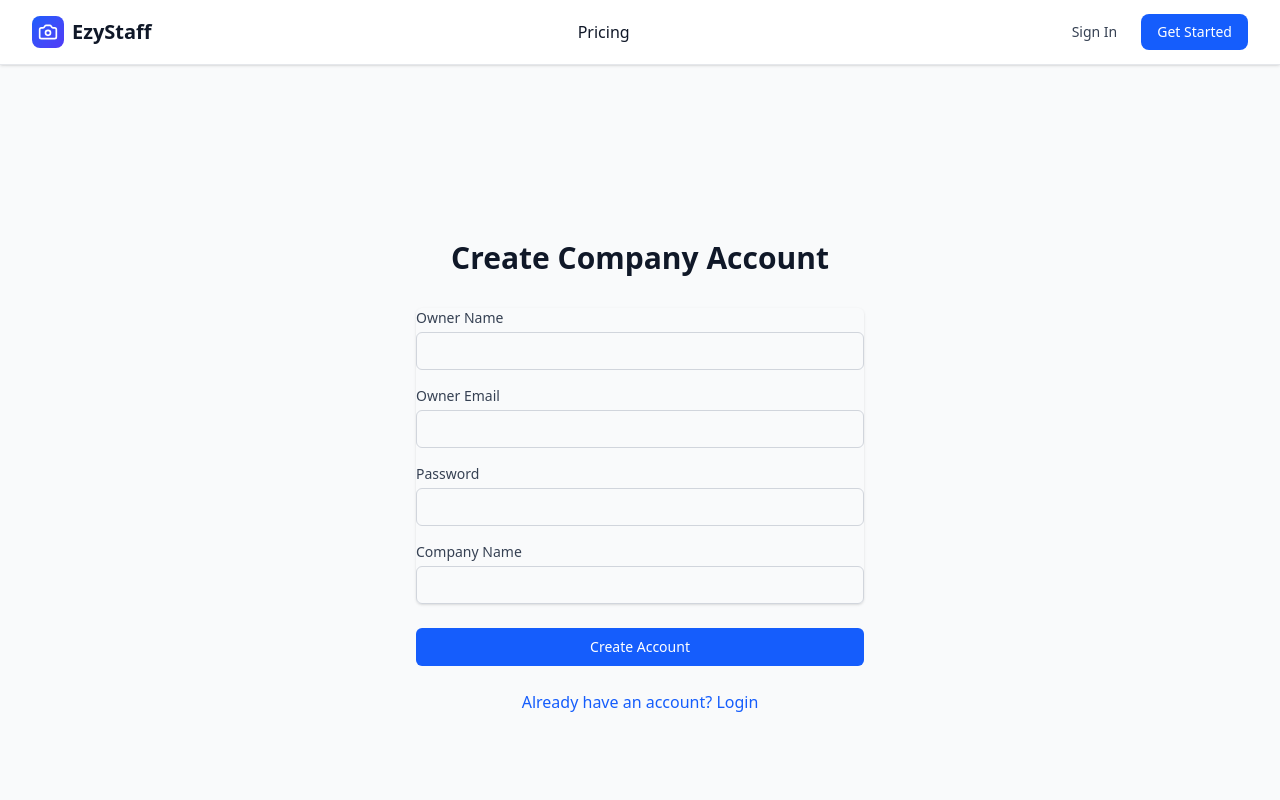
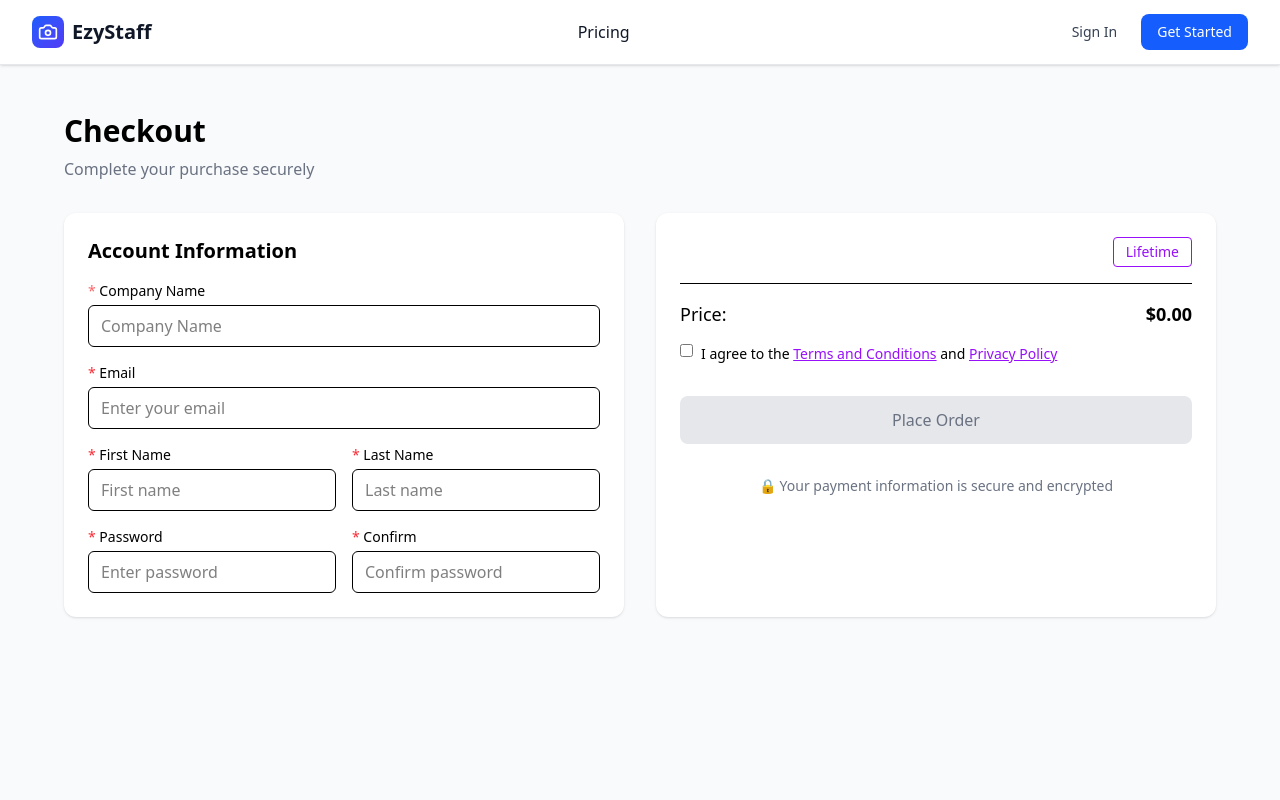
Before and after one commit to AnamulHaqueN/mini-screenshot-activity-tracker, a Next.js app in the folder apps/frontend/: page /register in a window 1280 px wide. Shown: the top 800 px of the page. Built offline with nearby package versions, Linux system fonts and the light colour scheme; no server answers.

Commit message:
refector: enhance Register component layout and improve form validation

```diff
--- a/apps/frontend/app/(auth)/register/page.tsx
+++ b/apps/frontend/app/(auth)/register/page.tsx
@@ -17,13 +17,14 @@ type FieldErrors = {
 }
 
 export default function Register() {
-   const {mutateAsync, isPending, isError, error} = useRegister()
+   const {mutateAsync, isPending, error} = useRegister()
    const {data: plans} = usePlans()
    const [fieldErrors, setFieldErrors] = useState<FieldErrors>({})
    const router = useRouter()
    const searchParams = useSearchParams()
-   const planId = searchParams.get("plan_id")
-   // console.log("Plan id: ", planId)
+   const planId = Number(searchParams.get("plan_id"))
+
+   const selectedPlan = plans?.find(p => p.id === planId)
 
    const handleSubmit = async (e: React.FormEvent<HTMLFormElement>) => {
       e.preventDefault()
@@ -37,7 +38,7 @@ export default function Register() {
             ownerEmail: formData.get("ownerEmail"),
             password: formData.get("password"),
             companyName: formData.get("companyName"),
-            planId: Number(planId),
+            planId,
          })
 
          await mutateAsync(validateData)
@@ -46,8 +47,6 @@ export default function Register() {
          if (err instanceof ZodError) {
             const errors: FieldErrors = {}
             err.issues.forEach(issue => {
-               console.log(issue.path[0], issue.message)
-
                const field = issue.path[0] as keyof FieldErrors
                errors[field] = issue.message
             })
@@ -57,112 +56,153 @@ export default function Register() {
    }
 
    return (
-      <div className="min-h-screen flex items-center justify-center bg-gray-50 py-12 px-4 sm:px-6 lg:px-8">
-         <div className="max-w-md w-full space-y-8">
-            <div>
-               <h2 className="mt-6 text-center text-3xl font-extrabold text-gray-900">
-                  Create Company Account
-               </h2>
-            </div>
-            <form className="mt-8 space-y-6" onSubmit={handleSubmit}>
+      <div className="min-h-screen bg-gray-50 py-12 px-6">
+         <div className="max-w-6xl mx-auto">
+            <h1 className="text-3xl font-bold mb-2">Checkout</h1>
+            <p className="text-gray-500 mb-8">Complete your purchase securely</p>
+
+            <form onSubmit={handleSubmit} className="grid md:grid-cols-2 gap-8">
+               {/* LEFT: ACCOUNT INFO */}
+               <div className="bg-white rounded-xl shadow p-6 space-y-4">
+                  <h2 className="text-xl font-semibold mb-4">Account Information</h2>
+
                   {error && (
-                  <div className="bg-red-50 border border-red-400 text-red-700 px-4 py-3 rounded">
+                     <div className="bg-red-50 border border-red-400 text-red-700 px-3 py-2 rounded">
                         {error.message}
                      </div>
                   )}
 
-               <div className="rounded-md shadow-sm space-y-4">
                   <div>
-                     <label
-                        htmlFor="ownerName"
-                        className="block text-sm font-medium text-gray-700">
-                        Owner Name
+                     <label className="block text-sm font-medium">
+                        <span className="text-red-400">* </span>
+                        Company Name
                      </label>
                      <input
-                        id="ownerName"
-                        name="ownerName"
-                        type="text"
-                        className="mt-1 appearance-none relative block w-full px-3 py-2 border border-gray-300 placeholder-gray-500 text-gray-900 rounded-md focus:outline-none focus:ring-blue-500 focus:border-blue-500 focus:z-10 sm:text-sm"
+                        name="companyName"
+                        required
+                        className="mt-1 w-full border rounded-md px-3 py-2"
+                        placeholder="Company Name"
                      />
-                     {fieldErrors.ownerName && (
-                        <p className="text-red-600 text-sm mt-1">
-                           {fieldErrors.ownerName}
-                           {/* {fieldErrors} */}
-                        </p>
+                     {fieldErrors.companyName && (
+                        <p className="text-red-500 text-sm">{fieldErrors.companyName}</p>
                      )}
                   </div>
 
                   <div>
-                     <label
-                        htmlFor="ownerEmail"
-                        className="block text-sm font-medium text-gray-700">
-                        Owner Email
+                     <label className="block text-sm font-medium">
+                        <span className="text-red-500">* </span>Email
                      </label>
                      <input
-                        id="ownerEmail"
                         name="ownerEmail"
                         type="email"
-                        className="mt-1 appearance-none relative block w-full px-3 py-2 border border-gray-300 placeholder-gray-500 text-gray-900 rounded-md focus:outline-none focus:ring-blue-500 focus:border-blue-500 focus:z-10 sm:text-sm"
+                        required
+                        className="mt-1 w-full border rounded-md px-3 py-2"
+                        placeholder="Enter your email"
                      />
                      {fieldErrors.ownerEmail && (
-                        <p className="text-red-600 text-sm mt-1">
-                           {fieldErrors.ownerEmail}
-                        </p>
+                        <p className="text-red-500 text-sm">{fieldErrors.ownerEmail}</p>
                      )}
                   </div>
 
+                  <div className="grid grid-cols-2 gap-4">
                      <div>
-                     <label
-                        htmlFor="password"
-                        className="block text-sm font-medium text-gray-700">
-                        Password
+                        <label className="block text-sm font-medium">
+                           <span className="text-red-500">* </span>First Name
                         </label>
                         <input
-                        id="password"
-                        name="password"
-                        type="password"
-                        className="mt-1 appearance-none relative block w-full px-3 py-2 border border-gray-300 placeholder-gray-500 text-gray-900 rounded-md focus:outline-none focus:ring-blue-500 focus:border-blue-500 focus:z-10 sm:text-sm"
+                           name="ownerName"
+                           required
+                           className="mt-1 w-full border rounded-md px-3 py-2"
+                           placeholder="First name"
                         />
-                     {fieldErrors.password && (
-                        <p className="text-red-600 text-sm mt-1">
-                           {fieldErrors.password}
-                        </p>
+                        {fieldErrors.ownerName && (
+                           <p className="text-red-500 text-sm">{fieldErrors.ownerName}</p>
                         )}
                      </div>
-
                      <div>
-                     <label
-                        htmlFor="companyName"
-                        className="block text-sm font-medium text-gray-700">
-                        Company Name
+                        <label className="block text-sm font-medium">
+                           <span className="text-red-500">* </span>Last Name
                         </label>
                         <input
-                        id="companyName"
-                        name="companyName"
-                        type="text"
-                        className="mt-1 appearance-none relative block w-full px-3 py-2 border border-gray-300 placeholder-gray-500 text-gray-900 rounded-md focus:outline-none focus:ring-blue-500 focus:border-blue-500 focus:z-10 sm:text-sm"
+                           required
+                           className="mt-1 w-full border rounded-md px-3 py-2"
+                           placeholder="Last name"
                         />
-                     {fieldErrors.companyName && (
-                        <p className="text-red-600 text-sm mt-1">
-                           {fieldErrors.companyName}
-                        </p>
-                     )}
                      </div>
                   </div>
 
+                  <div className="grid grid-cols-2 gap-4">
                      <div>
-                  <button
-                     type="submit"
-                     disabled={isPending}
-                     className="group relative w-full flex justify-center py-2 px-4 border border-transparent text-sm font-medium rounded-md text-white bg-blue-600 hover:bg-blue-700 focus:outline-none focus:ring-2 focus:ring-offset-2 focus:ring-blue-500 disabled:opacity-50">
-                     {isPending ? "Creating Account..." : "Create Account"}
-                  </button>
+                        <label className="block text-sm font-medium">
+                           <span className="text-red-500">* </span>Password{" "}
+                        </label>
+                        <input
+                           type="password"
+                           name="password"
+                           required
+                           className="mt-1 w-full border rounded-md px-3 py-2"
+                           placeholder="Enter password"
+                        />
+                        {fieldErrors.password && (
+                           <p className="text-red-500 text-sm">{fieldErrors.password}</p>
+                        )}
+                     </div>
+                     <div>
+                        <label className="block text-sm font-medium">
+                           <span className="text-red-500">* </span>Confirm
+                        </label>
+                        <input
+                           type="password"
+                           required
+                           className="mt-1 w-full border rounded-md px-3 py-2"
+                           placeholder="Confirm password"
+                        />
+                     </div>
+                  </div>
                </div>
 
-               <div className="text-center">
-                  <Link href="/login" className="text-blue-600 hover:text-blue-500">
-                     Already have an account? Login
+               {/* RIGHT: PLAN SUMMARY */}
+               <div className="bg-white rounded-xl shadow p-6 space-y-4">
+                  <div className="flex justify-between items-center">
+                     <div>
+                        <h2 className="text-xl font-semibold">{selectedPlan?.name}</h2>
+                        <p className="text-gray-500">{selectedPlan?.description}</p>
+                     </div>
+                     <span className="border px-3 py-1 rounded text-sm text-purple-600">
+                        Lifetime
+                     </span>
+                  </div>
+
+                  <hr />
+
+                  <div className="flex justify-between text-lg">
+                     <span>Price:</span>
+                     <span className="font-bold">${selectedPlan?.price ?? "0.00"}</span>
+                  </div>
+
+                  <label className="flex items-start gap-2 text-sm">
+                     <input type="checkbox" required />
+                     <span>
+                        I agree to the{" "}
+                        <Link href="/terms" className="text-purple-600 underline">
+                           Terms and Conditions
+                        </Link>{" "}
+                        and{" "}
+                        <Link href="/privacy" className="text-purple-600 underline">
+                           Privacy Policy
                         </Link>
+                     </span>
+                  </label>
+
+                  <button
+                     disabled={isPending}
+                     className="w-full bg-gray-200 text-gray-500 py-3 rounded-lg mt-4 disabled:opacity-50">
+                     {isPending ? "Processing..." : "Place Order"}
+                  </button>
+
+                  <p className="text-center text-sm text-gray-500 mt-4">
+                     🔒 Your payment information is secure and encrypted
+                  </p>
                </div>
             </form>
          </div>
```
Lines whose indentation alone changed are shown as unchanged.
